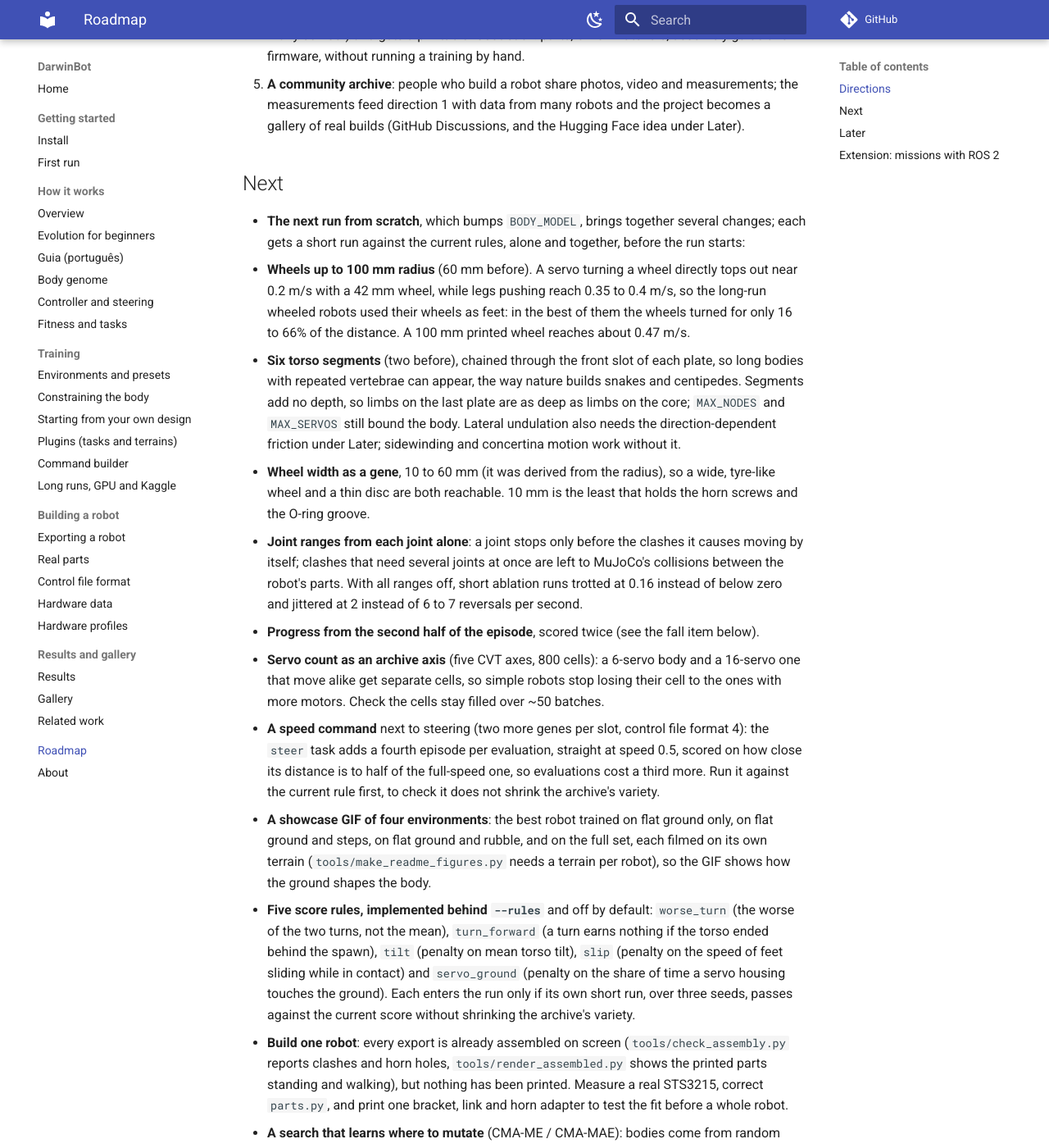
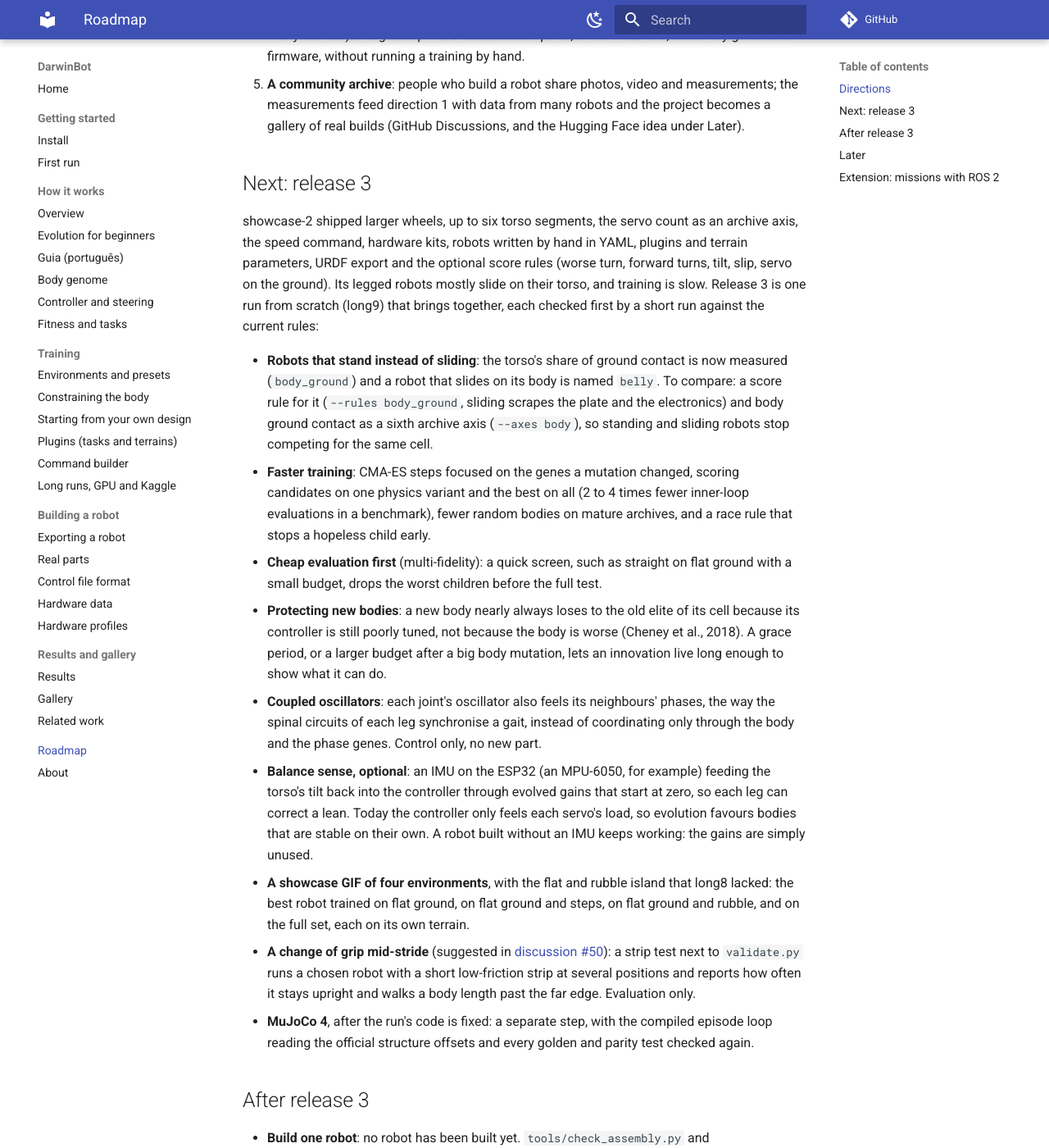
Before and after one commit to mpena2099/darwinbot, an MkDocs documentation site: the page built from docs/roadmap.md, in a window 1280 px wide and 1400 px high, scrolled down 573 px. Shown: the whole window at 82% size. Built offline with MkDocs 1.6.1 and Material for MkDocs 9.7.7, drawn with Linux system fonts in a browser that asks for light colours; comment, search, counter and statistics services are not loaded; some of the changed text lies outside the part shown.

Commit message:
Roadmap: release 3 (standing robots, faster training, cheap screening, protected new bodies, coupled oscillators, optional IMU, four-environment GIF, grip strip test, MuJoCo 4); shipped items removed

```diff
--- a/docs/roadmap.md
+++ b/docs/roadmap.md
@@ -28,136 +28,105 @@ on them.
    and the project becomes a gallery of real builds (GitHub Discussions, and
    the Hugging Face idea under Later).
 
-## Next
+## Next: release 3
 
-- **The next run from scratch**, which bumps `BODY_MODEL`, brings together
-  several changes; each gets a short run against the current rules, alone and
-  together, before the run starts:
-  - **Wheels up to 100 mm radius** (60 mm before). A servo turning a wheel
-    directly tops out near 0.2 m/s with a 42 mm wheel, while legs pushing
-    reach 0.35 to 0.4 m/s, so the long-run wheeled robots used their wheels
-    as feet: in the best of them the wheels turned for only 16 to 66% of the
-    distance. A 100 mm printed wheel reaches about 0.47 m/s.
-  - **Six torso segments** (two before), chained through the front slot of
-    each plate, so long bodies with repeated vertebrae can appear, the way
-    nature builds snakes and centipedes. Segments add no depth, so limbs on
-    the last plate are as deep as limbs on the core; `MAX_NODES` and
-    `MAX_SERVOS` still bound the body. Lateral undulation also needs the
-    direction-dependent friction under Later; sidewinding and concertina
-    motion work without it.
-  - **Wheel width as a gene**, 10 to 60 mm (it was derived from the radius),
-    so a wide, tyre-like wheel and a thin disc are both reachable. 10 mm is
-    the least that holds the horn screws and the O-ring groove.
-  - **Joint ranges from each joint alone**: a joint stops only before the
-    clashes it causes moving by itself; clashes that need several joints at
-    once are left to MuJoCo's collisions between the robot's parts. With all
-    ranges off, short ablation runs trotted at 0.16 instead of below zero and
-    jittered at 2 instead of 6 to 7 reversals per second.
-  - **Progress from the second half of the episode**, scored twice (see the
-    fall item below).
-  - **Servo count as an archive axis** (five CVT axes, 800 cells): a 6-servo
-    body and a 16-servo one that move alike get separate cells, so simple
-    robots stop losing their cell to the ones with more motors. Check the
-    cells stay filled over ~50 batches.
-  - **A speed command** next to steering (two more genes per slot, control
-    file format 4): the `steer` task adds a fourth episode per evaluation,
-    straight at speed 0.5, scored on how close its distance is to half of the
-    full-speed one, so evaluations cost a third more. Run it against the
-    current rule first, to check it does not shrink the archive's variety.
-  - **A showcase GIF of four environments**: the best robot trained on flat
-    ground only, on flat ground and steps, on flat ground and rubble, and on
-    the full set, each filmed on its own terrain
-    (`tools/make_readme_figures.py` needs a terrain per robot), so the GIF
-    shows how the ground shapes the body.
-  - **Five score rules, implemented behind `--rules`** and off by default:
-    `worse_turn` (the worse of the two turns, not the mean), `turn_forward`
-    (a turn earns nothing if the torso ended behind the spawn), `tilt`
-    (penalty on mean torso tilt), `slip` (penalty on the speed of feet
-    sliding while in contact) and `servo_ground` (penalty on the share of
-    time a servo housing touches the ground). Each enters the run only if its
-    own short run, over three seeds, passes against the current score
-    without shrinking the archive's variety.
-- **Build one robot**: every export is already assembled on screen
-  (`tools/check_assembly.py` reports clashes and horn holes,
-  `tools/render_assembled.py` shows the printed parts standing and walking),
-  but nothing has been printed. Measure a real STS3215, correct `parts.py`,
-  and print one bracket, link and horn adapter to test the fit before a whole
-  robot.
-- **A search that learns where to mutate** (CMA-ME / CMA-MAE): bodies come
-  from random mutations today. In these MAP-Elites variants a CMA-ES learns
-  which directions in the genome fill new cells or improve old ones; the body
-  genome is already a fixed-size continuous vector, the case they are made
-  for, and pyribs ships them. Measured against the current search with a short
-  run.
-  A first try perturbed all 300 genes at once and most emitted bodies came out
-  unbuildable, wasting much of each batch; the emitter has to move only the
-  genes of modules that exist, with smaller steps, or repair bodies before
-  they are scored.
-- **Cheap evaluation first** (multi-fidelity): every child pays the full
-  evaluation (four terrains, four commands, two physics variants) even when
-  it is hopeless. A quick screen first, such as straight on flat ground with a
-  small CMA-ES budget, would drop the worst before the full test and could
-  make training several times cheaper.
-- **Protecting new bodies**: a new body nearly always loses to the old
-  elite of its cell because its controller is still poorly tuned, not because
-  the body is worse (Cheney et al., 2018). A grace period, or a larger budget
-  after a big body mutation, lets an innovation live long enough to show what
-  it can do.
-- **Collapsing forward**: falling forward is a classic exploit (Karl Sims'
-  creatures learned to topple instead of walk). The fall penalty only catches
-  a torso tilted past 60 degrees, so a robot that drops from 23 to 12 cm
-  without tipping keeps the distance: 6servos-low-walk gains 16 of its 28 cm
-  in that one drop, then crawls at 1 cm/s. Scoring the progress of the second
-  half of the episode, twice, keeps a steady gait's score and removes most of
-  the drop.
-- **Adversarial terrains**: instead of drawing rough and rubble terrains at
-  random, keep the terrains and physics variants where the current elites fail
-  most and score everyone on them too, the way Hillis evolved hard test cases
-  as "parasites" and POET evolves terrains alongside its walkers. A hall of
-  fame of these hard cases would also make `validate.py` stricter.
+showcase-2 shipped larger wheels, up to six torso segments, the servo count as
+an archive axis, the speed command, hardware kits, robots written by hand in
+YAML, plugins and terrain parameters, URDF export and the optional score rules
+(worse turn, forward turns, tilt, slip, servo on the ground). Its legged robots
+mostly slide on their torso, and training is slow. Release 3 is one run from
+scratch (long9) that brings together, each checked first by a short run
+against the current rules:
+
+- **Robots that stand instead of sliding**: the torso's share of ground
+  contact is now measured (`body_ground`) and a robot that slides on its body
+  is named `belly`. To compare: a score rule for it (`--rules body_ground`,
+  sliding scrapes the plate and the electronics) and body ground contact as a
+  sixth archive axis (`--axes body`), so standing and sliding robots stop
+  competing for the same cell.
+- **Faster training**: CMA-ES steps focused on the genes a mutation changed,
+  scoring candidates on one physics variant and the best on all (2 to 4 times
+  fewer inner-loop evaluations in a benchmark), fewer random bodies on mature
+  archives, and a race rule that stops a hopeless child early.
+- **Cheap evaluation first** (multi-fidelity): a quick screen, such as straight
+  on flat ground with a small budget, drops the worst children before the full
+  test.
+- **Protecting new bodies**: a new body nearly always loses to the old elite of
+  its cell because its controller is still poorly tuned, not because the body
+  is worse (Cheney et al., 2018). A grace period, or a larger budget after a
+  big body mutation, lets an innovation live long enough to show what it can
+  do.
+- **Coupled oscillators**: each joint's oscillator also feels its neighbours'
+  phases, the way the spinal circuits of each leg synchronise a gait, instead
+  of coordinating only through the body and the phase genes. Control only, no
+  new part.
+- **Balance sense, optional**: an IMU on the ESP32 (an MPU-6050, for example)
+  feeding the torso's tilt back into the controller through evolved gains that
+  start at zero, so each leg can correct a lean. Today the controller only
+  feels each servo's load, so evolution favours bodies that are stable on their
+  own. A robot built without an IMU keeps working: the gains are simply unused.
+- **A showcase GIF of four environments**, with the flat and rubble island that
+  long8 lacked: the best robot trained on flat ground, on flat ground and
+  steps, on flat ground and rubble, and on the full set, each on its own
+  terrain.
+- **A change of grip mid-stride** (suggested in
+  [discussion #50](https://github.com/mpena2099/darwinbot/discussions/50)):
+  a strip test next to `validate.py` runs a chosen robot with a short
+  low-friction strip at several positions and reports how often it stays
+  upright and walks a body length past the far edge. Evaluation only.
+- **MuJoCo 4**, after the run's code is fixed: a separate step, with the
+  compiled episode loop reading the official structure offsets and every
+  golden and parity test checked again.
+
+## After release 3
+
+- **Build one robot**: no robot has been built yet. `tools/check_assembly.py`
+  and `tools/render_assembled.py` already check the printed parts on screen;
+  next, measure a real STS3215, correct `parts.py`, and print one bracket,
+  link and horn adapter to test the fit before a whole robot.
+- **A search that learns where to mutate** (CMA-ME / CMA-MAE): in these
+  MAP-Elites variants a CMA-ES learns which directions in the genome fill new
+  cells or improve old ones; pyribs ships them. A first try perturbed all 300
+  genes at once and most bodies came out unbuildable, so the emitter has to
+  move only the genes of modules that exist, with smaller steps, or repair
+  bodies before they are scored.
+- **Adversarial terrains**: keep the terrains and physics variants where the
+  current elites fail most and score everyone on them too, the way Hillis
+  evolved hard test cases as "parasites" and POET evolves terrains alongside
+  its walkers. A hall of fame of these hard cases would also make
+  `validate.py` stricter.
 - **Getting up** (`--task getup`): the robot starts upside down and scores by
-  ending upright, so a fall no longer ends the episode. Bodies that can right
-  themselves look very different from bodies that only walk.
+  ending upright, so a fall no longer ends the episode.
 - **Mutations proposed by a language model**: an LLM reads a body and its
-  scores and proposes a change, as one mutation operator among the others.
-  A language model brings what it learned from robots people designed, which
-  pulls against the idea of evolution finding bodies on its own, so this is an
-  experiment: it supplies only part of the offspring, the usual mutation stays,
-  and a run with it is compared with a run without it.
-
-- **Your own environments without code**, in three steps: (1) tune the
-  existing terrains from the command line (`--terrains
-  "rough:height=0.06,slope:degrees=12,slippery:friction=0.1"`); (2) draw the
-  ground as a greyscale PNG (`heightmap:yard.png:height=0.05`, a MuJoCo
-  height field like `rough`), stored inside the archive so `replay` and
-  `validate` still work on another machine; (3) a complete worked example in
-  the Environments page for people who write their own terrain function.
+  scores and proposes a change, as one mutation operator among the others. It
+  pulls against the idea of evolution finding bodies on its own, so it is an
+  experiment: it supplies only part of the offspring and a run with it is
+  compared with a run without it.
+- **Grounds drawn as images**: terrains already take parameters on the command
+  line and plugins add new ones; next, draw the ground as a greyscale PNG
+  (`heightmap:yard.png:height=0.05`), stored inside the archive so `replay`
+  and `validate` still work on another machine.
+- **Your own parts, controllers and sensors**: today a module kind (wheel,
+  joint, foot...) is spread over the genome, the simulator, the printed parts
+  and the exporter, so adding one means editing the core. Each kind becomes a
+  self-contained package (its genes, mounting rules, simulation model, printed
+  parts, bill of materials and hardware numbers), loaded with `--modules`
+  like terrain and task plugins. The same goes for the controller (the CPG
+  becomes one implementation among others) and for sensors. First example: a
+  wheel driven by a DC motor.
 
 ## Later
 
-- **Hardware profiles: the default kit, or your own**: the parts kit is a
-  [profile file](hardware-profiles.md) (servo, battery, electronics, material,
-  print bed) that the archive stores and `train.py --profile` picks. What is
-  left: wheel and foot limits within the genome's ranges, parametric terrains
-  (step height, rubble size, slope, ground friction), part prices for the bill
-  of materials, and a flag saying whether a profile's numbers are measured or
-  datasheet only, repeated in the export and `validate.py` reports. Choosing
-  would go through a hardware tab in the command builder page, which writes
-  the profile file next to the `train.py` command, in the browser with nothing
-  to install; a local app (Streamlit) could later also start the run and show
-  the archive filling. In steps:
-  1. Limits, parametric terrains, prices and the measured flag in the
-     profile; the hardware tab.
-  2. Servos without a load sensor (common PWM servos): the load feedback gain
-     is held at zero and the firmware reads no load.
-  3. A parametric servo housing (box, shaft position, screw holes), so the
-     cradle, fork and elbow parts and `tools/check_assembly.py` work for other
-     servo sizes. The largest step.
-  4. Firmware drivers per servo family (Feetech serial, PWM, Dynamixel) under
-     the portable core.
-
-- **Archives and exports on Hugging Face** (an idea for after the repository
-  opens): publish the showcase archives and the export packages (STLs, bill
+- **Hardware profiles, the next steps**: every hardware number already comes
+  from a kit of one YAML file per component (servo, battery, electronics,
+  material, printer), stored in the archive. Still to do: (1) a hardware tab in
+  the command builder page that writes the kit next to the `train.py`
+  command; (2) servos without a load sensor (common PWM servos), with the load
+  feedback gain held at zero; (3) a parametric servo housing, so the cradle,
+  fork and elbow parts and `tools/check_assembly.py` work for other servo
+  sizes, the largest step; (4) firmware drivers per servo family (Feetech
+  serial, PWM, Dynamixel) under the portable core.
+- **Archives and exports on Hugging Face** (an idea): publish the showcase archives and the export packages (STLs, bill
   of materials, assembly guide, control file) as a Hugging Face dataset, and
   perhaps a Space that shows the robots walking in the browser.
 - **Migration between islands** (an open idea, not a plan): islands train
@@ -190,15 +159,18 @@ on them.
   legs, cost of transport) are chosen by hand. Axes learned from recorded
   behaviour could separate gait styles nobody listed. More experimental.
 - **Organic parts on export, beyond flat plates**: `export.py --organic`
-  hollows plain links with 2D topology optimisation, re-simulates
-  the lighter robot and reports its score, and `polish.py --organic` re-tunes
-  the controller on those masses. Still to do: the torso tiles (many mounts, no
-  single clamp) and a 3D optimisation for out-of-plane loads.
+  hollows links and elbow plates with 2D topology optimisation. Still to do:
+  the torso tiles (many mounts, no single clamp), a 3D optimisation for
+  out-of-plane loads, and scoring the lighter robot in simulation before
+  trusting it.
 - **Elastic tendons across joints**: printed TPU tendons that span one or two
   joints and store energy, as a kangaroo bounces on its tendons and a
   hamstring moves hip and knee together (MuJoCo simulates tendons natively).
 - **Direction-dependent friction**: printed scales that slide forwards and
   grip backwards, the way a snake's belly scales push it along.
+- **Snakes and centipedes**: the spine already holds up to six segments, but
+  lateral undulation also needs the direction-dependent friction above;
+  sidewinding and concertina motion work without it.
 - **Growth rules for the body**: instead of describing a body part by part,
   the genome would hold a rule that grows it ("a segment sprouts a leg on each
   side and another segment, five times"), as L-systems and Karl Sims'
@@ -212,10 +184,6 @@ on them.
   making the firmware run any evolved program safely (bounded size and time,
   no division by zero or runaway values) and testing parity with the Python
   for arbitrary programs rather than one formula.
-- **Coupled oscillators**: each joint's oscillator also feels its neighbours'
-  phases, the way the spinal circuits of each leg synchronise a gait, instead
-  of coordinating only through the body and the phase genes. Control only, no
-  new part.
 - **Closed loops grown by evolution**: a "ligament" gene that pins the tip of
   one part to another part of the body, so linkages such as four-bar
   mechanisms can arise on their own (a wrasse's jaw and the crossed ligaments of
@@ -243,11 +211,6 @@ on them.
   rolling on flat ground). Predictable, and fits the ROS 2 extension, which
   would send "roll" or "walk" as a high-level order; costs more episodes per
   evaluation.
-- **Balance sense**: an IMU on the ESP32 (an MPU-6050, for example) feeding the
-  torso's tilt back into the controller, so each leg can correct a lean. Today
-  the controller only feels each servo's load, so evolution favours bodies that
-  are stable on their own (wide, low, many supports or wheels); a body that
-  stands upright on two legs needs this to survive.
 - **Foot contact sensors**: a microswitch or force sensor (FSR) in each foot,
   like the touch receptors of a sole. Today the robot feels the ground only
   through each servo's load, an indirect and noisy signal; the load feedback
@@ -266,8 +229,12 @@ on them.
   and the small ones of the toes.
 - **Distance sensing**: a time-of-flight sensor (a VL53L0X, for example) as a
   simple eye that measures how far the obstacle ahead is, and later a camera
-  (the ESP32-S3 takes an OV2640). Needed for avoiding obstacles, navigating and
-  predator and prey, so it comes with a task that has a goal in the world.
+  (the ESP32-S3 takes an OV2640). A small 2D time-of-flight lidar on the
+  ESP32's serial port goes one step further: evolution would see only a few
+  channels of it (free distance ahead, left and right, feeding the steering
+  command), while the full scan serves ROS 2 (below). Needed for avoiding
+  obstacles, navigating and predator and prey, so it comes with a task that has
+  a goal in the world.
 - **Predator and prey**, much later: a pursuer to escape or a target to catch,
   first scripted, then evolving in a second archive. It needs the robot to
   sense the other one, so it waits for sensors.
@@ -281,15 +248,10 @@ ROS 2 already has that layer (Nav2 for routes and obstacles, perception,
 task state machines), so the idea is to plug a finished robot into it rather
 than evolve missions. What it would take:
 
-- **URDF export**: done as `robot.urdf` in every export (see
-  [Exporting](exporting.md#urdf)), with simple collision and visual shapes.
-  Still to do: point the visuals at the exported STL meshes, so RViz and
-  Gazebo show the printed robot rather than boxes and cylinders.
-- **Speed command**: Nav2 sends a `Twist` with forward and turning speed.
-  The robot takes a turn command and a speed command from 0 to 1 (two gene
-  pairs per joint, trained by a half-speed episode); the node maps the
-  `Twist` linear speed to that number, using the top speed measured on the
-  bench.
+- **Already in place**: `export.py` writes each robot as URDF next to the STLs,
+  so it opens in RViz, Gazebo and MoveIt, and the speed command (a second gene
+  pair per joint) lets a robot go slower or faster when told, the forward part
+  of a Nav2 `Twist`.
 - **Odometry**: navigating needs the robot to estimate where it is. Counting
   steps drifts badly on legs, so this needs the IMU and, better, the distance
   sensor or a camera (see Later).
@@ -297,3 +259,9 @@ than evolve missions. What it would take:
   control core that publishes `joint_states` (position, speed and load of
   every servo, and the IMU once there is one) and takes the `Twist`, mapped to
   the commands the core already takes. The robot does not need ROS 2 to walk.
+  This is also the shape of the missing ESP32 layer: the gait stays on the
+  robot, the brain runs on a PC over Wi-Fi, as in the small micro-ROS robot
+  kits sold for teaching (ESP32, 6-axis IMU, 2D lidar, camera).
+- **Mapping**: with the 2D lidar publishing `/scan`, the usual ROS 2 SLAM and
+  Nav2 stack builds a map and plans routes; the evolved gait follows the
+  `Twist` it sends.
```
